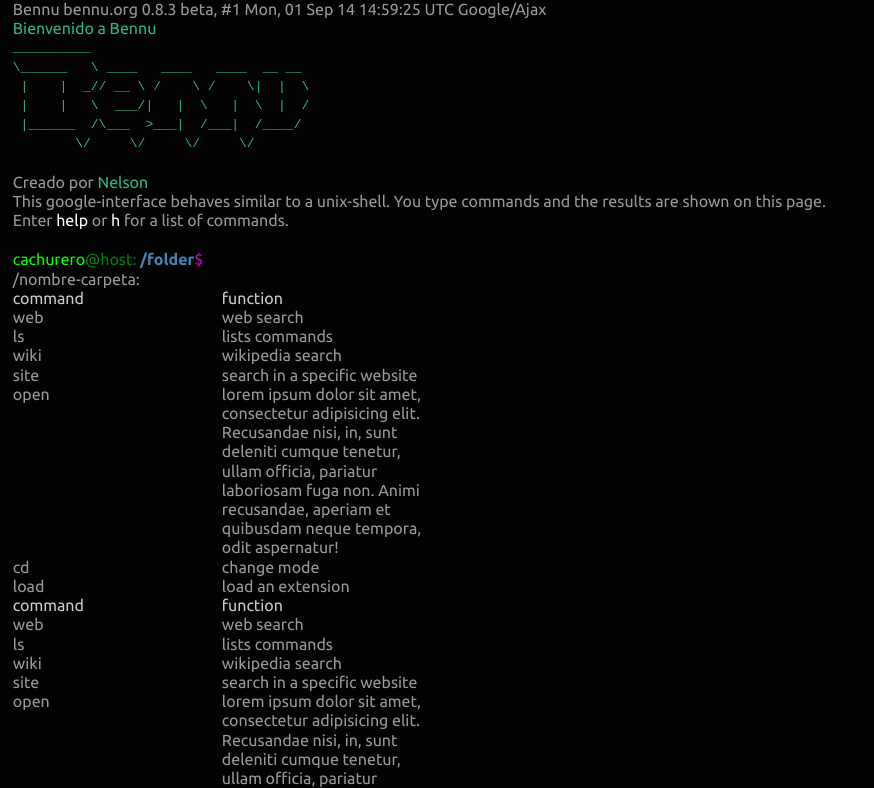
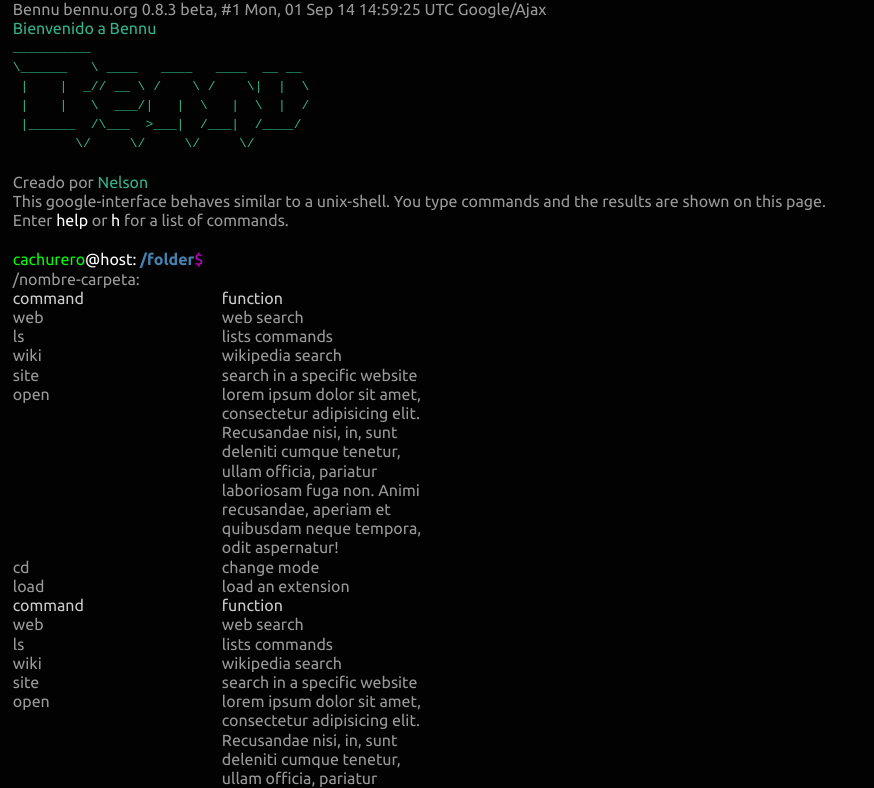
Before and after one commit to Bennu/bsh-css, a website: page index.html in a window 1280 px wide. Shown: the top 788 px of the page, without its empty margins (0-874 px from the left). Drawn offline with nearby package versions, Linux system fonts and the light colour scheme; files that its build step writes are made by us from their sources.

Commit message:
Se vuelve al color original

```diff
--- a/src/scss/_variables.scss
+++ b/src/scss/_variables.scss
@@ -9,7 +9,7 @@
 $color-folder:#4682B0;
 $color-sh:#0F0;
 $color-ln:#00F6FF;
-$color-host:green;
+$color-host:#FFF;
 $color-peso:#CD00CD;
 $fuente-bold:bold;
 $color-bienvenida:#32B38C;
```
